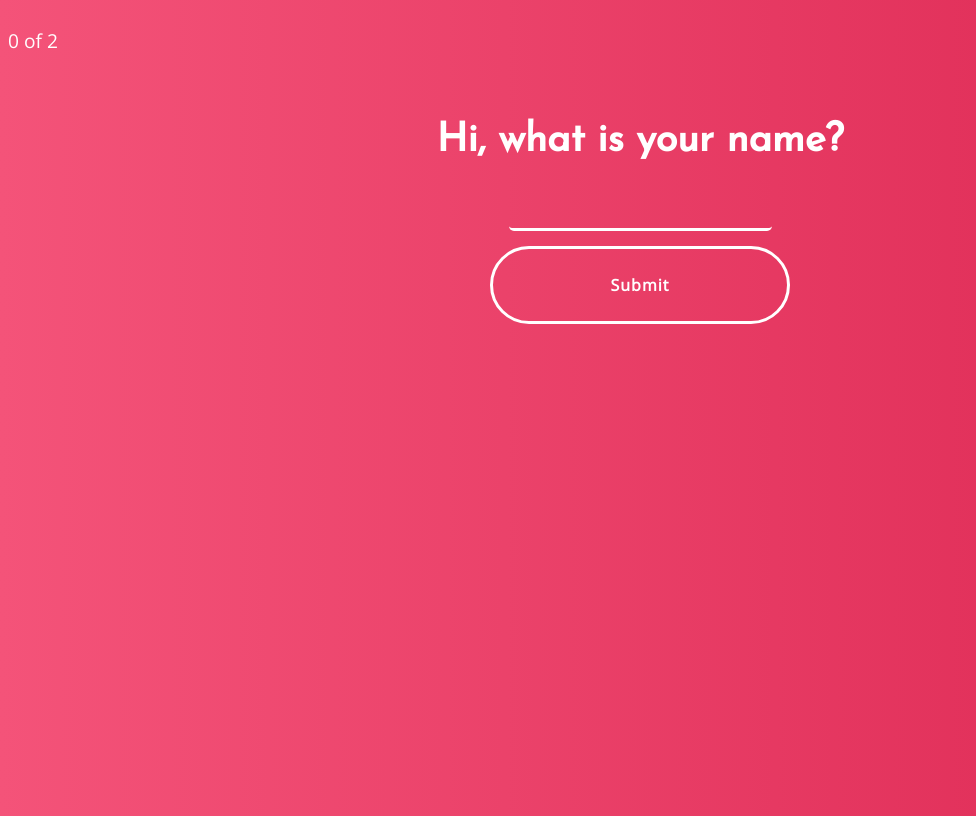
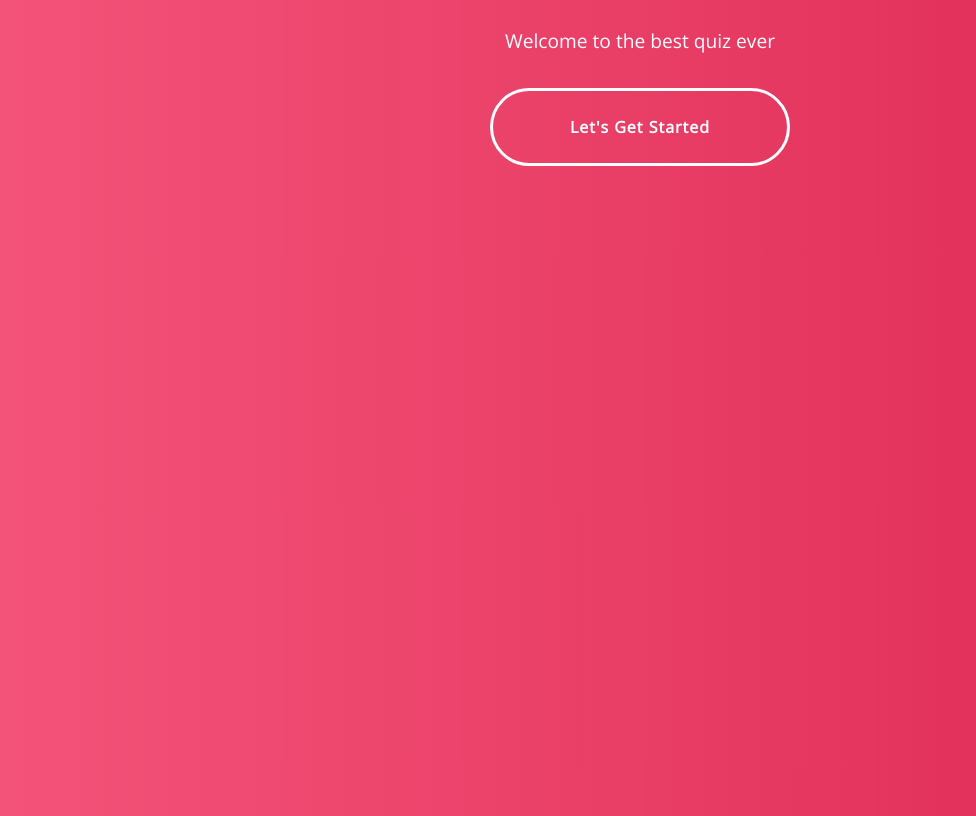
Before and after one commit to AlexTaber/angular-2-valentines-quiz, an Angular app: page / in a window 1280 px wide. Shown: the whole page, without its empty margins (0-976 px from the left). Built offline with nearby package versions, Linux system fonts and the light colour scheme.

Commit message:
implement quiz reactions

```diff
--- a/src/app/components/quiz/quiz.component.html
+++ b/src/app/components/quiz/quiz.component.html
@@ -1,10 +1,15 @@
 <div class="quiz-wrapper">
-    <div class="quiz-info">
-        <p>{{ quiz?.participant }} {{ quiz?.score }} of {{ quiz?.maxScore }}</p>
+    <div *ngIf="isStarted" class="quiz-info">
+        <p>{{ quiz?.participant }} Score: {{ quiz?.score }} of {{ quiz?.maxScore }}</p>
     </div>
 
     <div class="quiz-content">
-        <app-question *ngIf="!isOver"
+        <div *ngIf="!isStarted" class="quiz-start">
+            <p>{{ quiz?.welcomeText }}</p>
+            <button (click)="startQuiz()">Let's Get Started</button>
+        </div>
+
+        <app-question *ngIf="shouldShowQuestions()"
                     [question]="getActiveQuestion()"
                     (nextQuestionEmitter)="onNextQuestion()"
                     (checkAnswerEmitter)="onAnswer($event)"
--- a/src/app/components/quiz/quiz.component.ts
+++ b/src/app/components/quiz/quiz.component.ts
@@ -2,6 +2,7 @@ import { Component, Input } from '@angular/core';
 import { QuizService } from '../../services/quiz.service';
 import { Quiz } from '../../models/quiz';
 import { Answer } from '../../models/answer';
+import { QuizReaction } from '../../models/quiz-reaction';
 
 @Component({
     selector: 'app-quiz',
@@ -13,6 +14,8 @@ export class QuizComponent {
     @Input() quiz: Quiz;
     activeQuestionIndex = 0;
     isOver = false;
+    isStarted = false;
+    reaction: QuizReaction;
 
     constructor(private _quizService: QuizService) {}
 
@@ -62,15 +65,35 @@ export class QuizComponent {
 
     onQuizOver() {
         this.isOver = true;
+        this.setQuizReaction();
+    }
+
+    setQuizReaction() {
+        let bestReaction;
+        for (const reaction of this.quiz.quizReactions) {
+            if (reaction.isBetter(this.quiz, bestReaction)) { bestReaction = reaction; }
+        }
+
+        this.reaction = bestReaction;
     }
 
     getIsOverText() {
-        return 'The Quiz is Over!';
+        return this.reaction.content;
+    }
+
+    startQuiz() {
+        this.isStarted = true;
     }
 
     restartQuiz() {
         this.isOver = false;
+        this.isStarted = false;
         this.activeQuestionIndex = 0;
+        this.reaction = undefined;
         this.quiz.resetQuiz();
     }
+
+    shouldShowQuestions() {
+        return this.isStarted && !this.isOver;
+    }
 }
--- a/src/app/models/question.ts
+++ b/src/app/models/question.ts
@@ -27,7 +27,7 @@ export class Question {
     }
 
     getReactionFromAnswer(answer: Answer): Reaction {
-        const reactionsArr = this.reactions.filter(reaction => reaction.isReaction(this, answer));
+        const reactionsArr = this.reactions.filter(reaction => reaction.isReactionForAnswer(this, answer));
         return reactionsArr.length > 0 ? reactionsArr[0] : this.defaultReaction;
     }
 }
--- /dev/null
+++ b/src/app/models/quiz-reaction.ts
@@ -0,0 +1,24 @@
+import { Quiz } from './quiz';
+
+export class QuizReaction {
+    content: string;
+    minPercentage: number;
+
+    constructor(attributes) {
+        for (const key of Object.keys(attributes)) { this.setAttribute(key, attributes); }
+    }
+
+    setAttribute(key, attirbutes) {
+        this[key] = attirbutes[key];
+    }
+
+    isReactionForQuiz(quiz: Quiz) {
+        const percentage = quiz.score / quiz.maxScore;
+        return this.minPercentage <= percentage;
+    }
+
+    isBetter(quiz: Quiz, otherReaction: QuizReaction) {
+        if (!this.isReactionForQuiz(quiz)) { return false; }
+        return !otherReaction || this.minPercentage > otherReaction.minPercentage;
+    }
+}
--- a/src/app/models/quiz.ts
+++ b/src/app/models/quiz.ts
@@ -1,4 +1,5 @@
 import { Question } from '../models/question';
+import { QuizReaction } from './quiz-reaction';
 
 export class Quiz {
     participant: string;
@@ -7,6 +8,7 @@ export class Quiz {
     welcomeText: string;
     score = 0;
     maxScore: number;
+    quizReactions: QuizReaction[];
 
     constructor(attributes) {
         for (const key of Object.keys(attributes)) { this.setAttribute(key, attributes); }
--- a/src/app/models/reaction.ts
+++ b/src/app/models/reaction.ts
@@ -14,7 +14,7 @@ export class Reaction {
         this[key] = attirbutes[key];
     }
 
-    isReaction(question: Question, answer: Answer): boolean {
+    isReactionForAnswer(question: Question, answer: Answer): boolean {
         return this.getAnswerStrings(question).indexOf(answer.content.toUpperCase()) !== -1;
     }
 
--- a/src/app/services/quiz.service.ts
+++ b/src/app/services/quiz.service.ts
@@ -3,6 +3,7 @@ import { Quiz } from '../models/quiz';
 import { Question } from '../models/question';
 import { Answer } from '../models/answer';
 import { Reaction } from '../models/reaction';
+import { QuizReaction } from '../models/quiz-reaction';
 
 @Injectable()
 
@@ -17,7 +18,8 @@ export class QuizService {
         this.quiz = new Quiz({
             title: 'Best Quiz Ever',
             welcomeText: 'Welcome to the best quiz ever',
-            questions: this.getQuestions()
+            questions: this.getQuestions(),
+            quizReactions: this.getQuizReactions()
         });
     }
 
@@ -58,4 +60,21 @@ export class QuizService {
             })
         ];
     }
+
+    getQuizReactions() {
+        return [
+            new QuizReaction({
+                content: 'Whoa Great Job!',
+                minPercentage: 1
+            }),
+            new QuizReaction({
+                content: 'Okay Job!',
+                minPercentage: 0.5
+            }),
+            new QuizReaction({
+                content: 'Wow you suck!',
+                minPercentage: 0
+            }),
+        ];
+    }
 }
```
